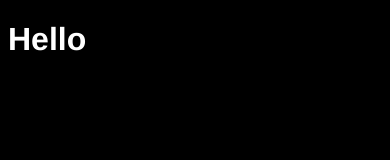
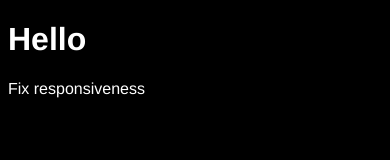
Before and after one commit to shannonjen/class_ex, a plain HTML site: page index.html in a window 390 px wide. Drawn offline with Linux system fonts and the light colour scheme.

Commit message:
fix responsiveness

```diff
--- a/index.html
+++ b/index.html
@@ -7,6 +7,7 @@
 </head>
 <body>
 	<h1>Hello</h1>
+	<p>Fix responsiveness</p>
 
 </body>
 </html>
```
